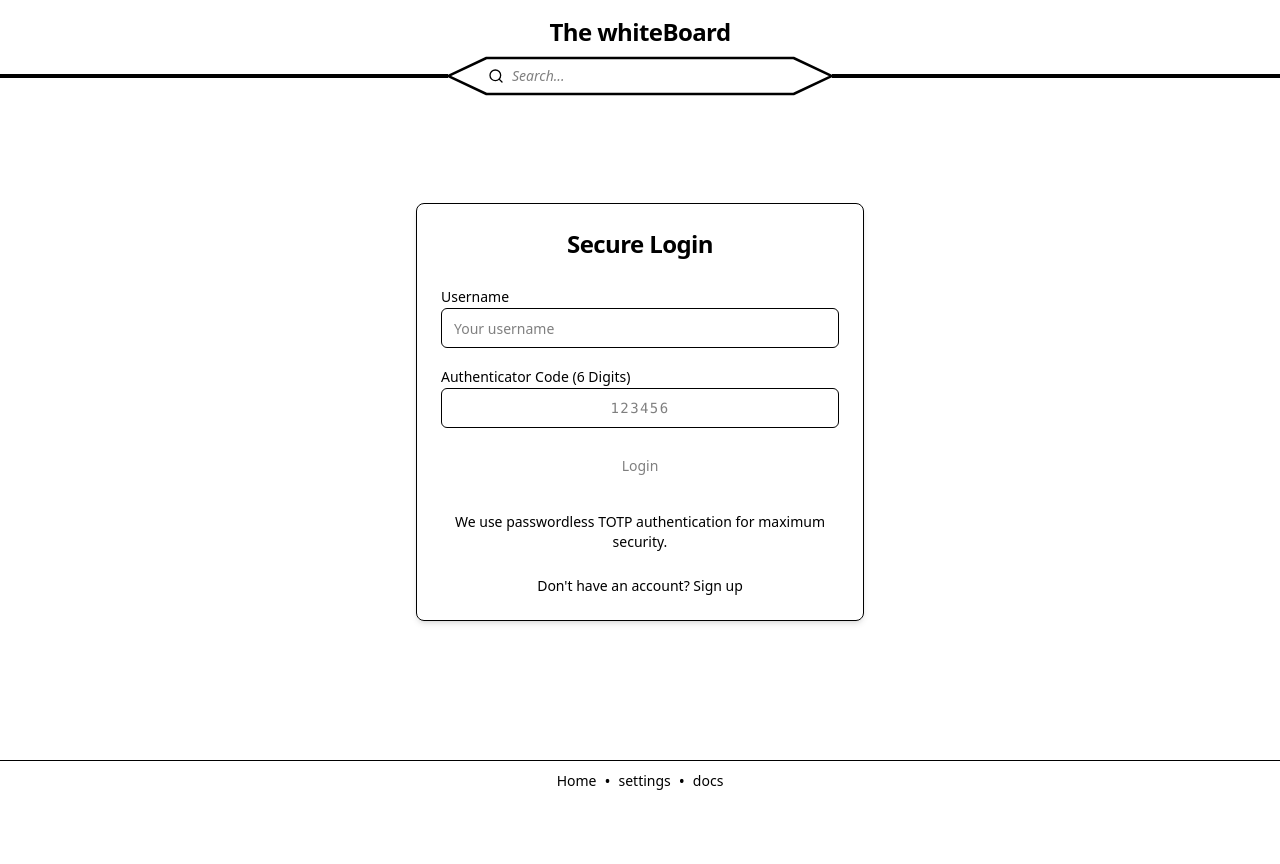
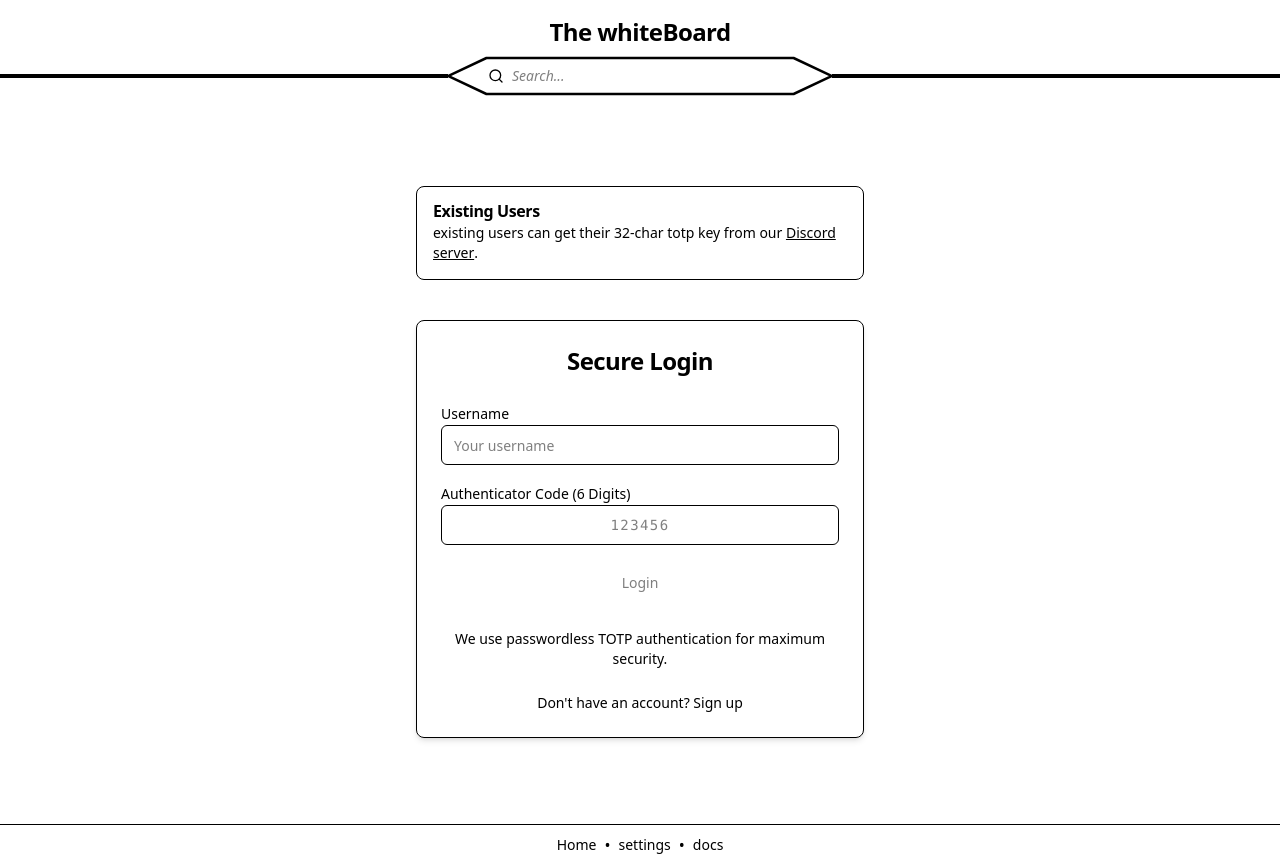
Before and after one commit to sparkandflash/chalkboard_p, a React (Vite) app in the folder frontend/: page /login in a window 1280 px wide. Before the commit the page ends 800 px from the top, so only its background shows below. Built offline with nearby package versions, Linux system fonts and the light colour scheme; no server answers.

Commit message:
added altert

```diff
--- a/frontend/src/pages/Login.jsx
+++ b/frontend/src/pages/Login.jsx
@@ -3,6 +3,7 @@ import { Button } from "@/components/ui/button"
 import { Input } from "@/components/ui/input"
 import { Label } from "@/components/ui/label"
 import { Card, CardHeader, CardContent, CardTitle, CardFooter } from "@/components/ui/card"
+import { Alert, AlertDescription, AlertTitle } from "@/components/ui/alert"
 import { useNavigate, Link } from 'react-router-dom';
 import api from '../api';
 
@@ -40,7 +41,15 @@ const Login = ({ onSuccess }) => {
     };
 
     return (
-        <div className="flex justify-center items-center h-[calc(100vh-200px)]">
+        <div className="flex justify-center flex-col items-center h-[calc(100vh-100px)] space-y-6">
+            <div className="w-full max-w-md">
+                <Alert className="mb-4 bg-primary/10 border-primary/20 text-primary">
+                    <AlertTitle className="font-semibold">Existing Users</AlertTitle>
+                    <AlertDescription>
+                        existing users can get their 32-char totp key from our <a href="https://discord.gg/7ZFqE8Ne" target="_blank" rel="noopener noreferrer" className="underline font-medium hover:text-primary/80">Discord server</a>.
+                    </AlertDescription>
+                </Alert>
+            </div>
             <Card className="w-full max-w-md bg-card border shadow-md">
                 <CardHeader>
                     <CardTitle className="text-2xl text-center">Secure Login</CardTitle>
```
